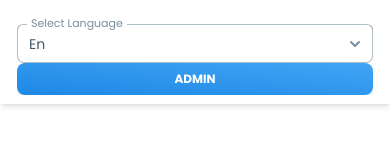
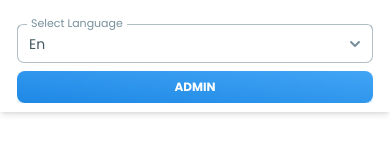
Before and after one commit to olimyuldoshev2003/TNU-Education-Department-Website, a React (Vite) app: page / in a window 390 px wide. Both pictures are taken after a click on the button 361 px from the left and 33 px from the top of the page. Shown: the part 198-351 px from the top of the page. Built offline with nearby package versions, Linux system fonts and the light colour scheme.

Commit message:
Put the margin top in the admin btn

```diff
--- a/src/components/header/Header.tsx
+++ b/src/components/header/Header.tsx
@@ -212,7 +212,7 @@ export function Header() {
       <MobileNav open={openNav}>
         <div className="max-w-6xl mx-auto">
           {navList}
-          <div className="space-y-3">
+          <div className="">
             <Select
               size="md"
               label={t("h.t5")}
@@ -231,7 +231,7 @@ export function Header() {
               <Option value="ru">{t("h.t7")}</Option>
               <Option value="tj">{t("h.t8")}</Option>
             </Select>
-            <Link to={`/auth`}>
+            <Link to={`/auth`} className="mt-2 block">
               <Button
                 fullWidth
                 variant="gradient"
```
